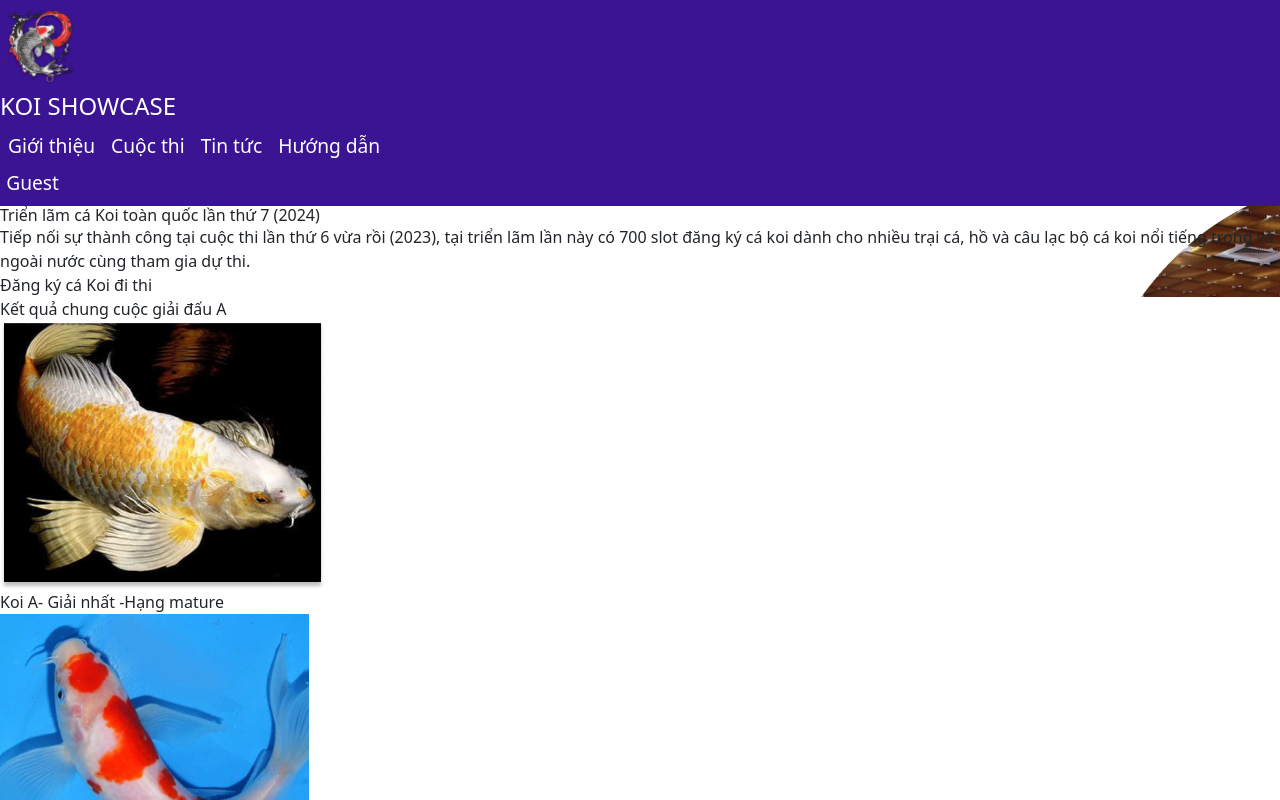
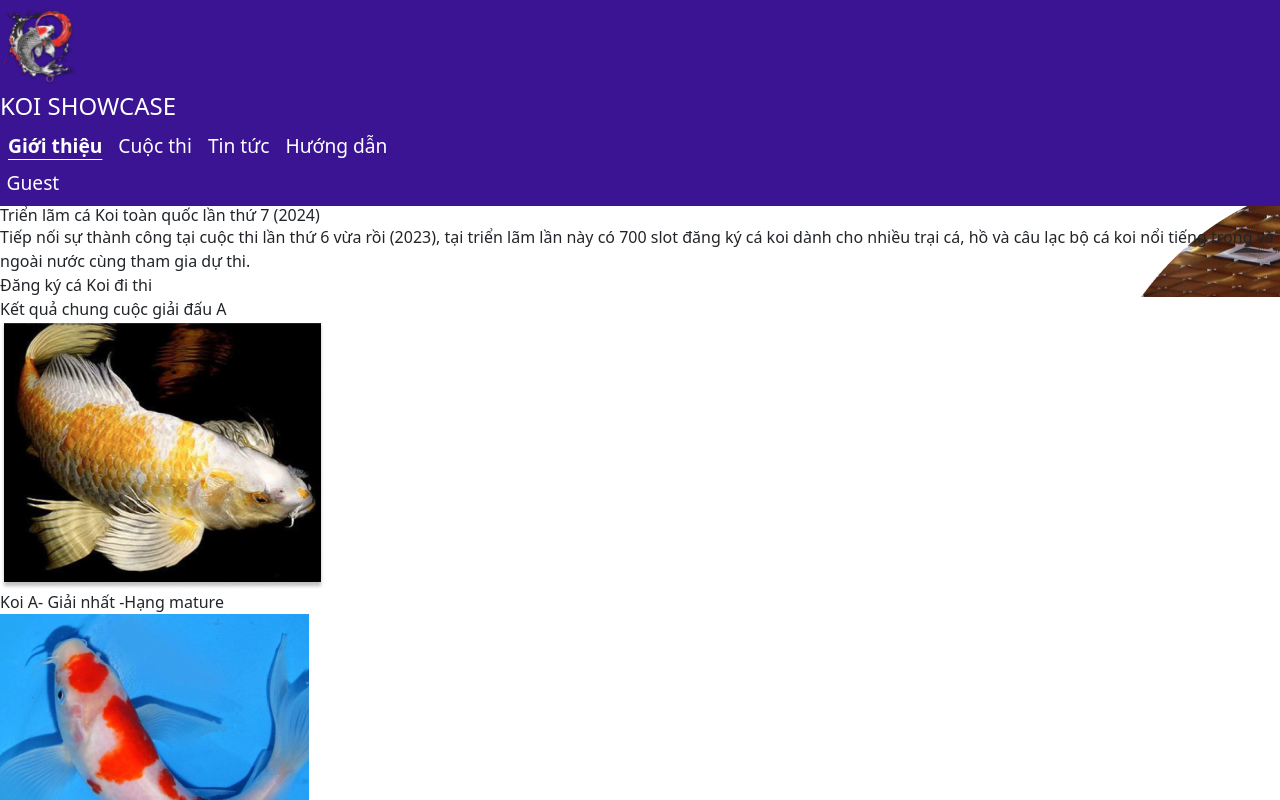
Before and after one commit to chinl2003/KOISystem_Client, a JavaScript app: page / in a window 1280 px wide. Shown: the top 800 px of the page. Built offline with nearby package versions, Linux system fonts and the light colour scheme; no server answers.

Commit message:
update route

```diff
--- a/src/components/HeaderBarHomePage.vue
+++ b/src/components/HeaderBarHomePage.vue
@@ -8,16 +8,18 @@
       <div class="tw-flex tw-gap-12">
         <ul class="navbar-nav mx-auto mb-2 mb-lg-0 tw-flex tw-gap-24">
           <li class="nav-item">
-            <a class="nav-link" href="/">Giới thiệu</a>
+            <a class="nav-link" :class="{ active: isActive('/') }" href="/">Giới thiệu</a>
           </li>
           <li class="nav-item">
-            <a class="nav-link" href="/competition">Cuộc thi</a>
+            <a class="nav-link" :class="{ active: isActive('/competition') }" href="/competition"
+              >Cuộc thi</a
+            >
           </li>
           <li class="nav-item">
-            <a class="nav-link" href="/news">Tin tức</a>
+            <a class="nav-link" :class="{ active: isActive('/news') }" href="/news">Tin tức</a>
           </li>
           <li class="nav-item">
-            <a class="nav-link" href="/guide">Hướng dẫn</a>
+            <a class="nav-link" :class="{ active: isActive('/guide') }" href="/guide">Hướng dẫn</a>
           </li>
         </ul>
       </div>
@@ -45,6 +47,7 @@ import logo from '@/assets/images/logo.png'
 import RegisterUser from '@/modal/RegisterUser.vue'
 import LoginUser from '@/modal/LoginUser.vue'
 import { getUserFullName } from '@/utils/auth'
+import { useRoute } from 'vue-router'
 
 export default {
   name: 'NavigationBar',
@@ -59,6 +62,11 @@ export default {
       fullName: getUserFullName() ?? 'Guest',
       isRegisterModalVisible: false,
       isLoginModalVisible: false
+    }
+  },
+  computed: {
+    route() {
+      return useRoute()
     }
   },
   methods: {
@@ -86,6 +94,13 @@ export default {
       } catch (error) {
         console.error(error)
       }
+    },
+    isActive(path) {
+      console.log('🚀 ~ isActive ~ path:', path)
+      return this.route.path === path
+    },
+    naviate(path) {
+      this.$router.push(path)
     }
   },
   mounted() {
@@ -164,4 +179,9 @@ export default {
 .required {
   color: red;
 }
+.active {
+  font-weight: bold;
+  text-decoration: underline;
+  text-underline-offset: 0.3em;
+}
 </style>
```
